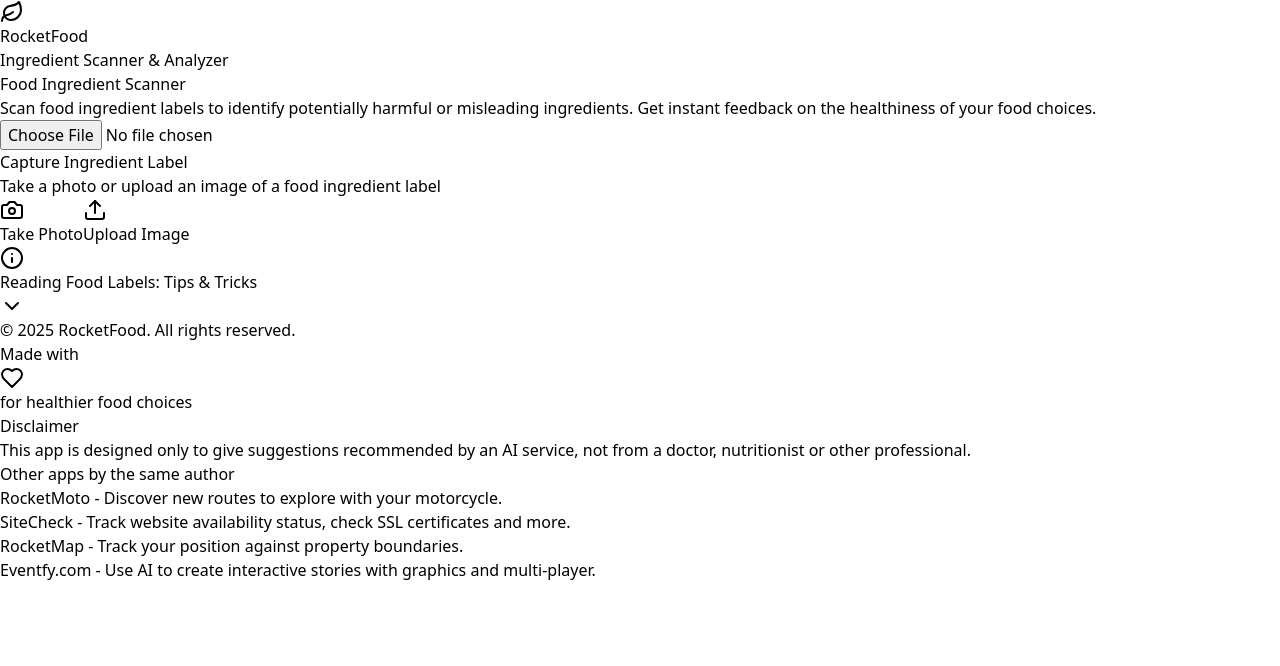
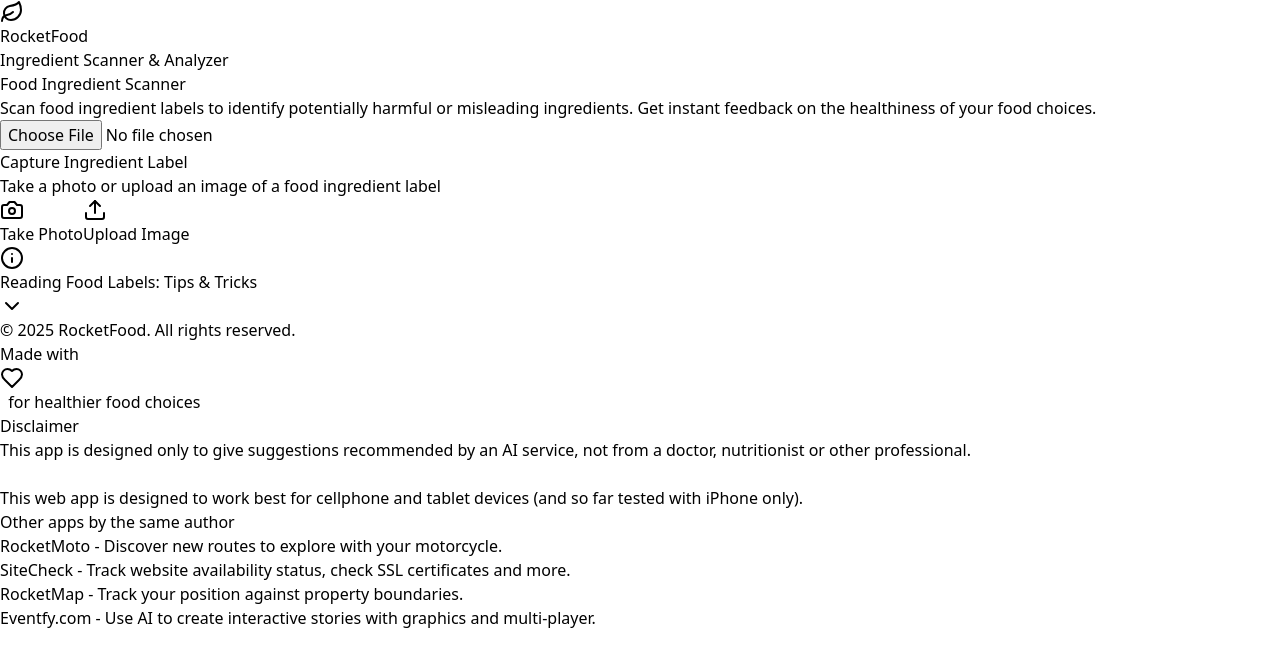
Before and after one commit to pburglin/RocketFood2, a React (Vite) app: page / in a window 1280 px wide. Shown: the top 666 px of the page. Built offline with nearby package versions, Linux system fonts and the light colour scheme.

Commit message:
Improved footer layout

```diff
--- a/src/components/Footer.tsx
+++ b/src/components/Footer.tsx
@@ -6,25 +6,32 @@
   return (
     <footer className="bg-gray-800 text-white py-6">
       <div className="container mx-auto px-4">
-        <div className="flex flex-col md:flex-row justify-between items-center">
-          <div className="mb-4 md:mb-0">
+
+        <div className="flex flex-col md:flex-row justify-between mt-6 items-center">
+          <div className="md:w-1/2 mb-4 md:mb-0">
             <p className="text-sm">
               &copy; {new Date().getFullYear()} RocketFood. All rights reserved.
             </p>
           </div>
-          <div className="flex items-center space-x-1 text-sm">
-            <span>Made with</span>
+          <div className="md:w-1/2">
+            <div className="flex">
+            <span>Made with &nbsp;</span>
             <Heart className="h-4 w-4 text-red-500" />
-            <span>for healthier food choices</span>
+            <span>&nbsp; for healthier food choices</span>
+            </div>
           </div>
         </div>
-        {/* New sections */}
+
         <div className="flex flex-col md:flex-row justify-between mt-6">
           <div className="md:w-1/2 mb-4 md:mb-0">
             <h4 className="text-lg font-bold mb-2">Disclaimer</h4>
             <p className="text-sm">
               This app is designed only to give suggestions recommended by an AI
               service, not from a doctor, nutritionist or other professional.
+            </p>
+            <br/>
+            <p className="text-sm">
+              This web app is designed to work best for cellphone and tablet devices (and so far tested with iPhone only).
             </p>
             <AddToHomescreen className="mt-2" />
           </div>
```
